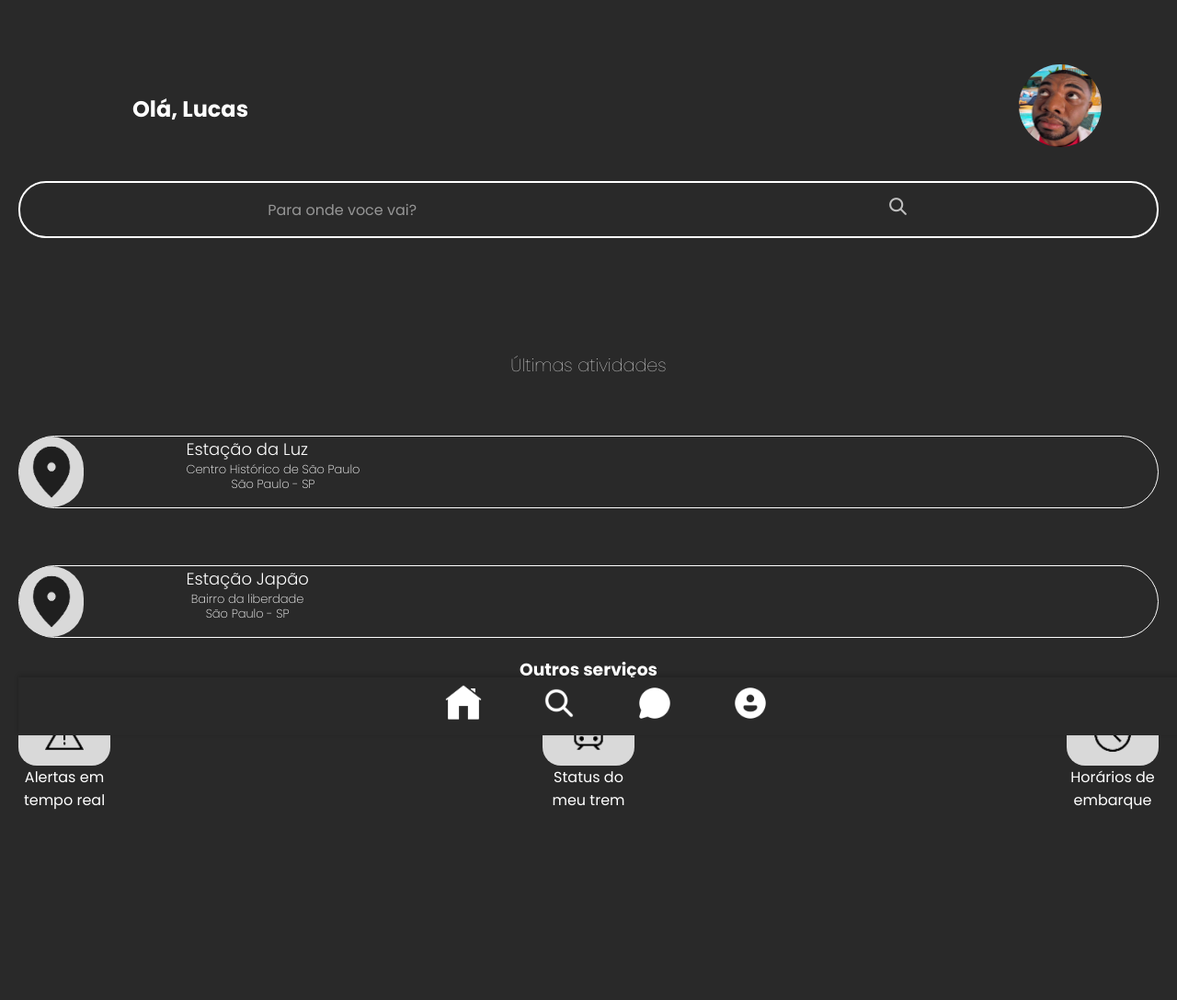
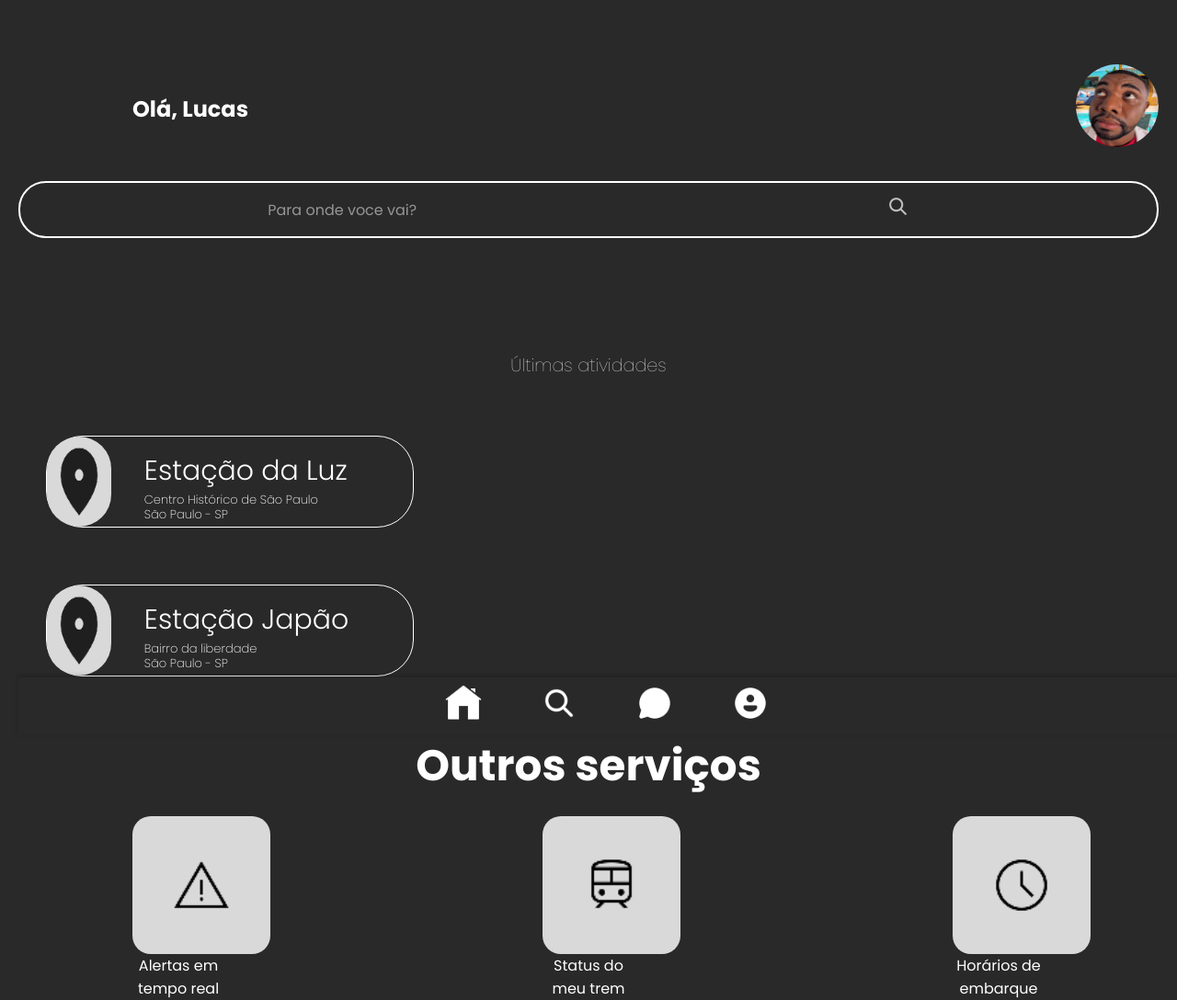
Before and after one commit to hemkdev/SA-Tremzz, a PHP site: page /html/tela8.html in a window 1280 px wide. Shown: the whole page at 92% size. Before the commit the page ends 881 px from the top, so only its background shows below. Run offline with PHP 8.4, Linux system fonts and the light colour scheme.

Commit message:
repsonsividade tela 8

```diff
--- a/css/tela8.css
+++ b/css/tela8.css
@@ -1,3 +1,4 @@
+/* RESET BÁSICO */
 * {
     margin: 0;
     padding: 0;
@@ -6,29 +7,24 @@
     color: white;
 }
 
-
 body {
     background-color: rgb(41, 41, 41);
     height: 100vh;
 }
 
+
 /* HEADER */
-
 .top {
     display: flex;
     justify-content: space-between;
     padding-top: 50px;
-
 }
 
 .text-oi {
+    display: flex;
     align-items: center;
     justify-content: center;
     margin: auto 0 auto 10%;
-}
-
-.pfp {
-    margin-right: 5%;
 }
 
 .pfp img {
@@ -36,6 +32,7 @@ body {
     height: 90px;
     width: 90px;
 }
+
 
 .searchbar {
     display: flex;
@@ -54,28 +51,25 @@ body {
 .searchbar img {
     height: 25px;
     width: 25px;
-    opacity: calc(0.7);
-
+    opacity: 0.7;
 }
 
-/* MAIN */
+.ult-atividade {
+    margin-top: 10%;
+    text-align: center;
+}
 
 .ult-atividade span {
     font-size: larger;
     font-weight: lighter;
 }
 
-
-.ult-atividade {
-    margin-top: 10%;
-    text-align: center;
-}
-
 .card-atividade {
     display: flex;
-    margin-top: 5%;
+    margin: 5% auto;
     border: 1px solid;
     border-radius: 40px;
+    max-width: 90%;
 }
 
 .card-img img {
@@ -88,17 +82,17 @@ body {
 }
 
 .card-text {
-    margin-left: 9%
+    margin-left: 9%;
 }
 
-.card-text a {
+.card-titulo a {
     font-size: large;
     font-weight: 300;
 }
 
 .card-endereco {
     line-height: 15px;
-    text-align: center;
+    text-align: left;
 }
 
 .card-endereco span {
@@ -106,9 +100,11 @@ body {
     font-weight: 200;
 }
 
+
 .servicos {
     margin-top: 20px;
 }
+
 .servicos-titulo {
     text-align: center;
 }
@@ -117,7 +113,7 @@ body {
     display: flex;
     justify-content: space-between;
     gap: 30px;
-    padding: 0 auto;
+    padding: 0 10%;
     margin-top: 20px;
 }
 
@@ -132,62 +128,91 @@ body {
     margin: 0 auto;
     width: 100px;
     height: 70px;
+    display: flex;
+    align-items: center;
+    justify-content: center;
 }
 
 .servico-img img {
-    justify-content: center;
     height: 50px;
     width: 50px;
-    margin: 10px 25px;
 }
 
-/* Barra de navegação */
-.rodape {
+
+
+footer.rodape {
     background-color: rgb(41, 41, 41);
     text-align: center;
     position: fixed;
     bottom: 0;
     width: 100%;
     box-shadow: 0 -2px 5px rgba(0, 0, 0, 0.2);
-    color: rgb(0, 0, 0);
     padding: 8px;
 }
 
-
-.rodape button {
+footer.rodape button {
     background-color: rgb(41, 41, 41);
 }
 
-.rodape img {
+footer.rodape img {
     max-width: 40px;
-}
-
-footer img {
-    margin-left: 30px;
-    margin-right: 30px;
-    justify-content: center;
-}
-
-
-footer.rodape {
-    width: 100%;
+    margin: 0 30px;
 }
 
 footer a {
     text-decoration: none;
+    color: inherit;
 }
 
 
-@media(max-width: 450px) {
-    .rodape img{
+/* RESPONSIVO */
+@media (max-width: 450px) {
+    footer.rodape img {
         max-width: 9%;
     }
-    .rodape {
-        width: 1500px;
-        max-width: 2000px;
+
+    footer.rodape {
+        width: 100%;
     }
 }
 
-@media screen and (min-width : 1024px) {
+@media screen and (min-width: 768px) and (max-width: 819){
+   .card-atividade {
+        width: 300px;
+        margin-left: 30px;
+   }
+}
 
+@media (min-width: 820px) {
+    .card-atividade {
+        width: 400px;
+        height: 100px;
+        margin-left: 30px;
+    }
+    .card-titulo a{
+        font-size: 30px;
+
+
+    }
+    .card-titulo {
+        width: 300px;
+        margin-top: 15px;
+    }
+
+    .servicos-titulo {
+        font-size: 40px;
+    }
+    .servico-img {
+        width: 150px;
+        height: 150px;
+
+    }
+    .servico-img img {
+        height: 70px;
+        width: 70px;
+    }
+
+    .servico-text {
+
+    }
 }
--- a/html/tela8.html
+++ b/html/tela8.html
@@ -111,18 +111,11 @@
     </main>
 
     <footer class="rodape">
-        <a href="tela8.html">
-            <img src="../img/casa.png">
-
-        <a href="tela6.html">
-            <img src="../img/lupa.png">
-
-        <a href="tela11.html">
-            <img src="../img/chat.png">
-
-        <a href="tela9.html">
-            <img src="../img/perfil.png">
-    </footer>
+    <a href="tela8.html"><img src="../img/casa.png" alt="Início"></a>
+    <a href="tela6.html"><img src="../img/lupa.png" alt="Buscar"></a>
+    <a href="tela11.html"><img src="../img/chat.png" alt="Chat"></a>
+    <a href="tela9.html"><img src="../img/perfil.png" alt="Perfil"></a>
+</footer>
 
 </body>
 </html>
```
